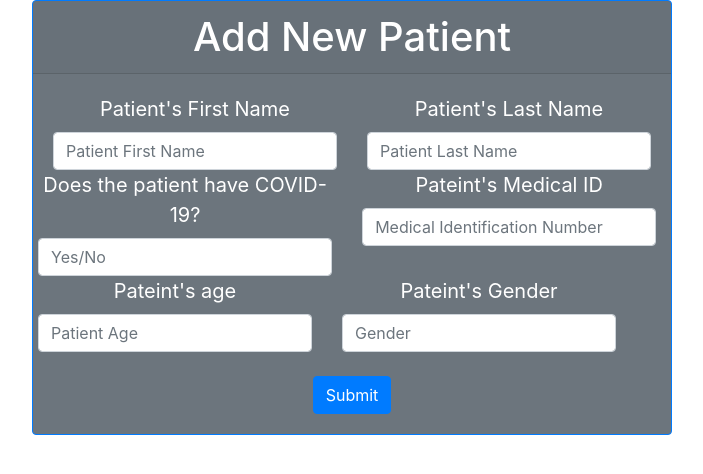
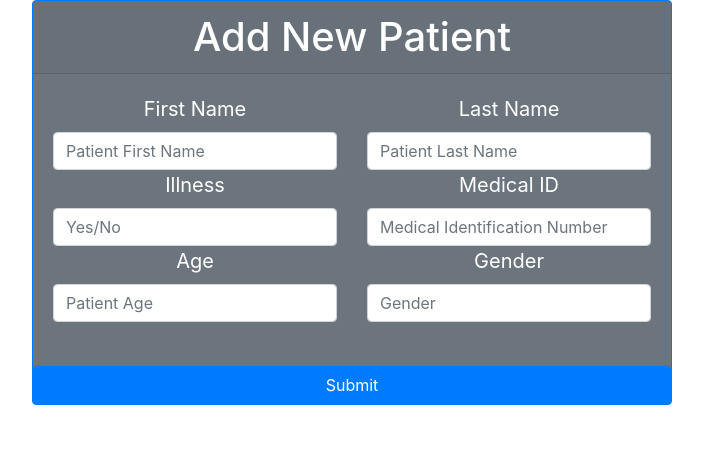
Before and after one commit to natelincyber/hospital_management_tool, a Flask app: page /see_patients/new_patient_form in a window 1280 px wide. Shown: the part 101-575 px from the top of the page, without its empty margins (288-991 px from the left). Run offline with Flask 2, Linux system fonts and the light colour scheme; some libraries are stand-ins or nearby versions.

Commit message:
Made fixes

```diff
--- a/Templates/new_patient_form.html
+++ b/Templates/new_patient_form.html
@@ -21,7 +21,7 @@
             <form action='/see_patients' method='POST'>
                 <div class="row">
                     <div class="col-6">
-                        <label for='firstName' class="lead"><b>Patient's First Name</b></label>
+                        <label for='firstName' class="lead"><b>First Name</b></label>
                         <input
                         class="form-control"
                         type="text"
@@ -32,7 +32,7 @@
                         />
                     </div>
                     <div class="col-6">
-                        <label for='lastName' class="lead"><b>Patient's Last Name</b></label>
+                        <label for='lastName' class="lead"><b>Last Name</b></label>
                         <input
                         class="form-control"
                         type="text"
@@ -42,12 +42,11 @@
                         aria-label="Patient Last Name"
                         />
                     </div>
-                <br>
-                <br>
-                <br>
+                </div>
+                </form>
                 <div class="row">
                     <div class="col-6">
-                        <label for='state' class="lead"><b>Does the patient have COVID-19?</b></label>
+                        <label for='state' class="lead"><b>Illness</b></label>
                         <input
                         class="form-control"
                         type="text"
@@ -58,7 +57,7 @@
                         />
                     </div>
                     <div class="col-6">
-                        <label for='medID' class="lead"><b>Pateint's Medical ID</b></label>
+                        <label for='medID' class="lead"><b>Medical ID</b></label>
                         <input
                         class="form-control"
                         type="number"
@@ -69,12 +68,10 @@
                         />
                     </div>
                 </div>
-                <br>
-                <br>
-                <br>
+
                 <div class="row">
                     <div class="col-6">
-                        <label for='age' class="lead"><b>Pateint's age</b></label>
+                        <label for='age' class="lead"><b> Age</b></label>
                         <input
                         class="form-control"
                         type="number"
@@ -85,7 +82,7 @@
                         />
                     </div>
                     <div class="col-6">
-                        <label for='gender' class="lead"><b>Pateint's Gender</b></label>
+                        <label for='gender' class="lead"><b>Gender</b></label>
                         <input
                         class="form-control"
                         type="text"
```
Also changed, not shown: Templates/see_patients.html (+24 -2 lines), patients.db.
